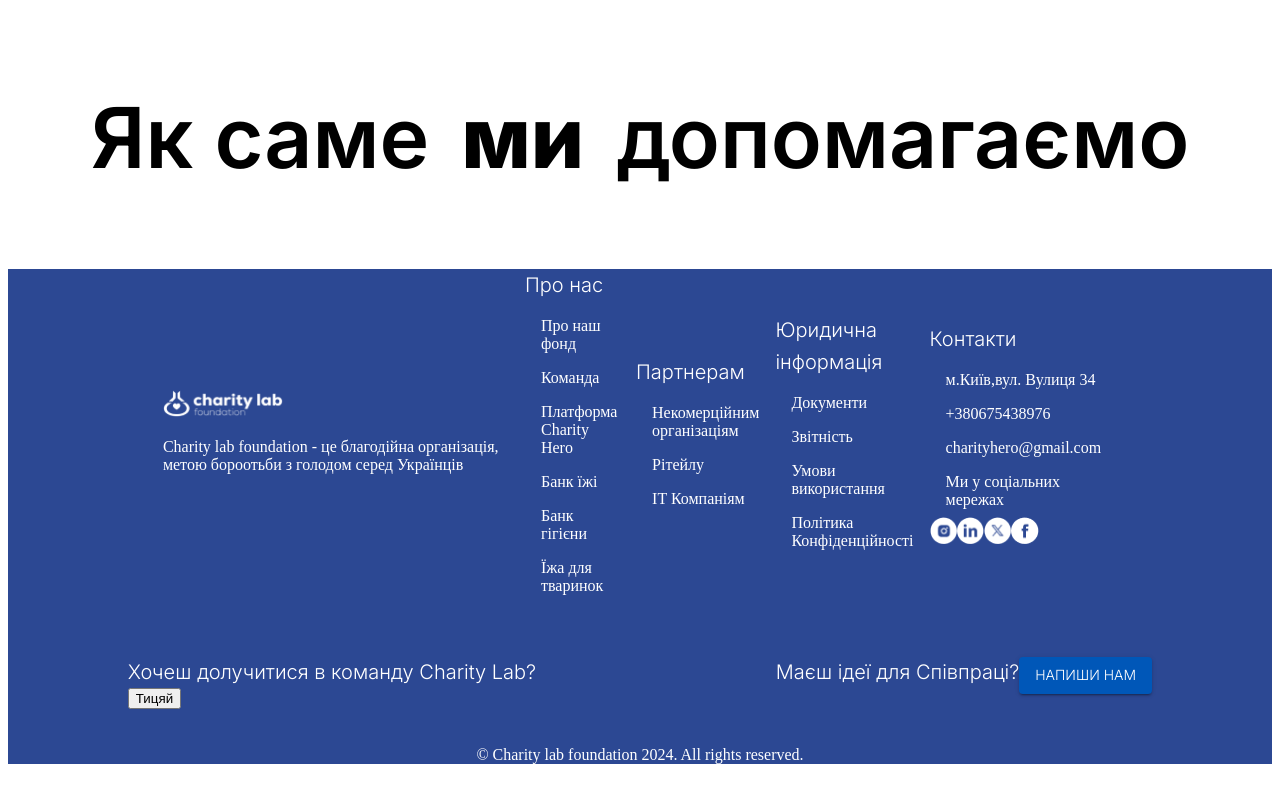
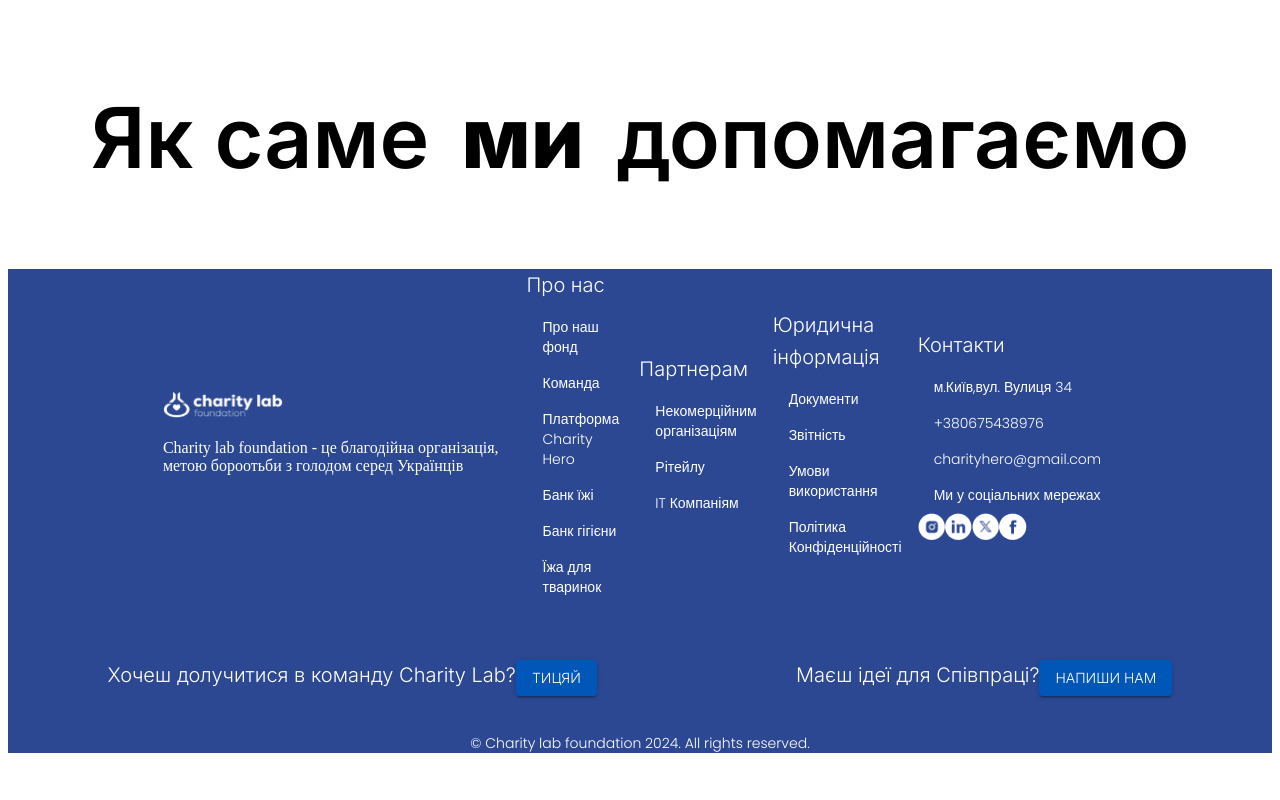
Before and after one commit to swarzmuller/site-volonterstvo, a Next.js app: page /en in a window 1280 px wide. Shown: the part 2292-3092 px from the top of the page. Built offline with nearby package versions, Linux system fonts and the light colour scheme.

Commit message:
icons_added

```diff
--- a/src/components/Footer/Footer.tsx
+++ b/src/components/Footer/Footer.tsx
@@ -1,6 +1,6 @@
 'use client';
 import { Box, Typography, List, ListItem, Button } from '@mui/material';
-import * as footerStyles from './footerStyles';
+import * as styles from './styles';
 import Image from 'next/image';
 import Instagram from "@/public/images/footer/Instagram.png";
 import Facebook from "@/public/images/footer/Facebook.png";
@@ -12,10 +12,10 @@ const Footer = () => {
   return (
     <>
       <Box
-        sx={{...footerStyles.FooterMainBox}}
+        sx={styles.FooterMainBox}
       >
         <Box
-          sx={{...footerStyles.FooterDescriptionBox}}
+          sx={styles.FooterDescriptionBox}
         >
           <Box>
             <Image
@@ -33,7 +33,7 @@ const Footer = () => {
               Про нас
             </Typography>
             <Typography
-              variant='p'
+              variant='body2'
             >
               <List>
                 <ListItem>
@@ -64,7 +64,7 @@ const Footer = () => {
               Партнерам
             </Typography>
             <Typography
-              variant='p'
+              variant='body2'
             >
               <List>
                 <ListItem>
@@ -86,7 +86,7 @@ const Footer = () => {
               Юридична інформація
             </Typography>
             <Typography
-              variant='p'
+              variant='body2'
             >
               <List>
                 <ListItem>
@@ -111,7 +111,7 @@ const Footer = () => {
               Контакти
             </Typography>
             <Typography
-              variant='p'
+              variant='body2'
             >
               <List>
                 <ListItem>
@@ -159,24 +159,24 @@ const Footer = () => {
         </Box>
 
         <Box
-        sx={{...footerStyles.FooterBtnBox}}
+          sx={styles.FooterBtnBox}
         >
           <Box>
             <Typography
               variant='h6'
               sx={{
-              display: 'block',
+                display: 'inline',
               }}
             >
-
               Хочеш долучитися в команду Charity Lab?
             </Typography>
-            <button
+            <Button
+              variant='contained'
               onClick={() => {
                 alert('Click')
               }}
             >
-              Тицяй</button>
+              Тицяй</Button>
           </Box>
           <Box>
             <Typography
@@ -197,9 +197,9 @@ const Footer = () => {
         </Box>
 
         <Box
-        sx={{...footerStyles.FooterRightsQuoteBox}}
+          sx={styles.FooterRightsQuoteBox}
         >
-          <Typography variant='p'>
+          <Typography variant='body2'>
             © Charity lab foundation 2024. All rights reserved.
           </Typography>
         </Box>
--- a/src/components/Footer/footerStyles.ts
+++ b/src/components/Footer/styles.ts
@@ -1,6 +1,4 @@
 import { css } from "@emotion/react";
-import { roboto } from "@/src/theme/fonts";
-import theme from "@/src/theme/theme";
 
 export const FooterMainBox = css`
     //height: 454.32px;
```
Lines whose indentation alone changed are shown as unchanged.
